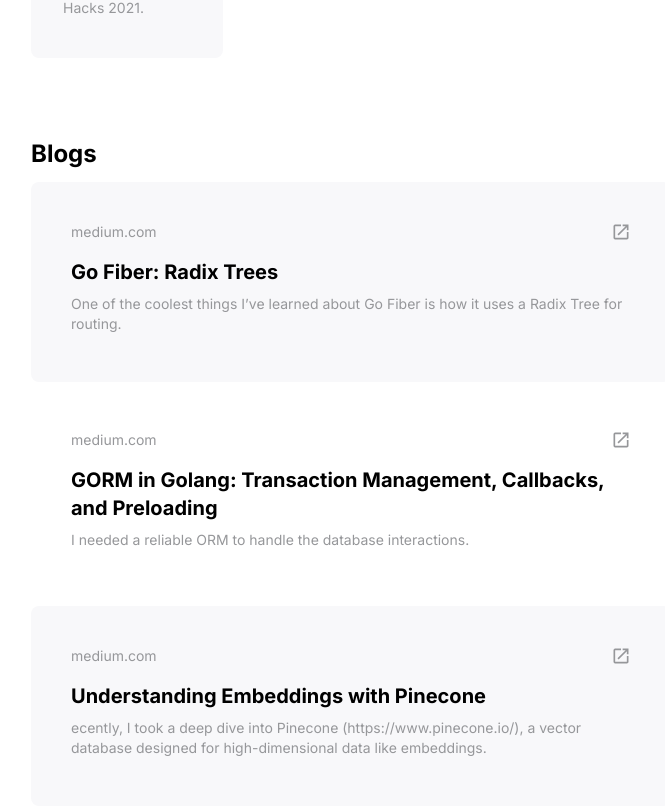
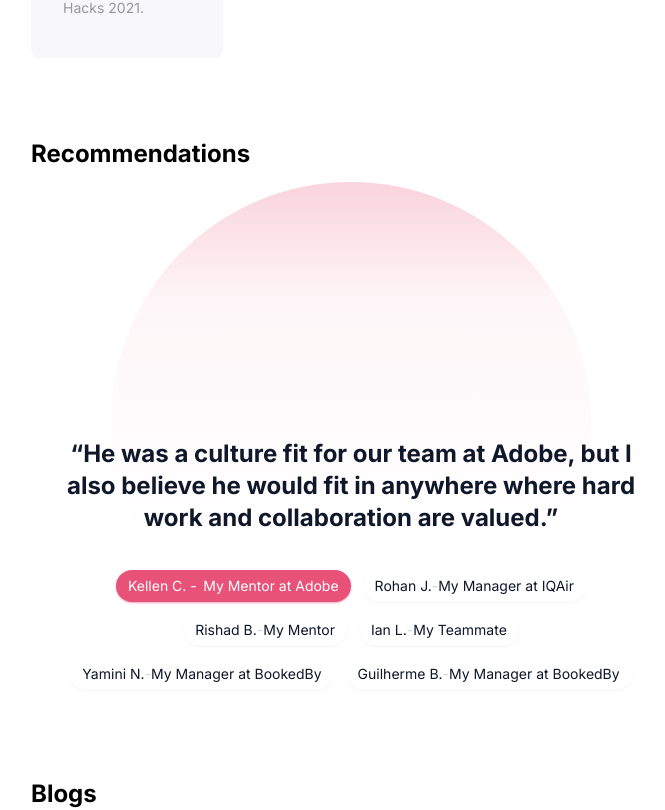
Before and after one commit to juliuscecilia33/PortfolioV3, a Next.js app: page / in a window 1280 px wide. Shown: the part 5072-5882 px from the top of the page, without its empty margins (289-954 px from the left). Built offline with nearby package versions, Linux system fonts and the light colour scheme.

Commit message:
added recommendations and reordered sections

```diff
--- a/src/app/page.tsx
+++ b/src/app/page.tsx
@@ -41,6 +41,20 @@ export default function Home() {
         "Julius is passionate about creating brand new ideas about technology",
       name: "Ian L.",
       role: "My Teammate",
+    },
+    {
+      img: Leaps,
+      quote:
+        "Julius is a teammate people enjoy working with — reliable, collaborative, and always raising the bar!!",
+      name: "Yamini N.",
+      role: "My Manager at BookedBy",
+    },
+    {
+      img: Leaps,
+      quote:
+        "Julius doesn’t just settle for “good enough”; he’s always pushing himself and the team forward, making a positive impact wherever he goes. His dedication, creativity, and resilience are qualities that set him apart.",
+      name: "Guilherme B.",
+      role: "My Manager at BookedBy",
     },
   ];
 
@@ -92,6 +106,10 @@ export default function Home() {
       <div className="flex flex-wrap w-full justify-between">
         <Projects />
       </div>
+      <h2 id="Recommendations" className="mt-14 mb-3 text-2xl font-bold">
+        Recommendations
+      </h2>
+      <FancyTestimonialsSlider testimonials={testimonials} />
       <h2 id="Blogs" className="mt-14 mb-3 text-2xl font-bold">
         Blogs
       </h2>
@@ -137,10 +155,6 @@ export default function Home() {
         blogTitle="How LeetCode Transformed My Note-Taking App"
         blogDescription="I&rsquo;ve been solving LeetCode problems to prepare for software engineering job interviews and like many, I initially thought that the data structures and algorithms emphasized in these problems would rarely be encountered in real-life work and projects. However, my recent experience proved otherwise."
       />
-      <h2 id="Recommendations" className="mt-14 mb-3 text-2xl font-bold">
-        Recommendations
-      </h2>
-      <FancyTestimonialsSlider testimonials={testimonials} />
       <h2 id="Connect" className="mt-14 mb-3 text-2xl font-bold">
         Let&rsquo;s Connect
       </h2>
```
